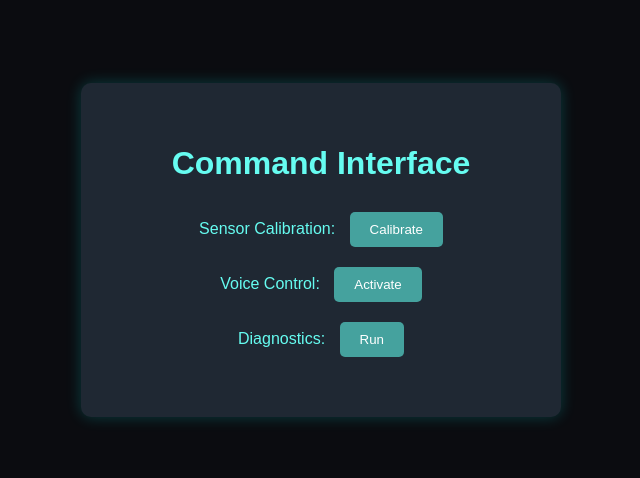
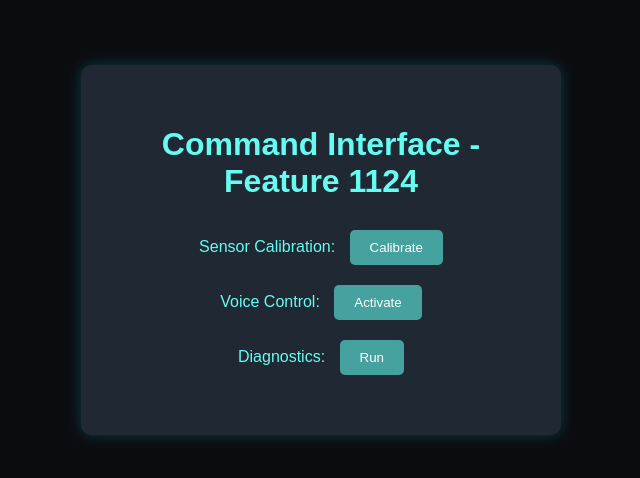
Before and after one commit to 12680pradeepy12680/skynetrobotics-command-edureka, a plain HTML site: page index.html in a window 1280 px wide. Shown: the part 150-628 px from the top of the page, without its empty margins (319-959 px from the left). Drawn offline with Linux system fonts and the light colour scheme.

```diff
--- a/index.html
+++ b/index.html
@@ -6,8 +6,10 @@
   <link rel="stylesheet" href="styles.css">
 </head>
 <body>
+
+
   <div class="container">
-    <h1>Command Interface</h1>
+    <h1>Command Interface - Feature 1124</h1>
 
     <div class="command">
       <label>Sensor Calibration:</label>
```
